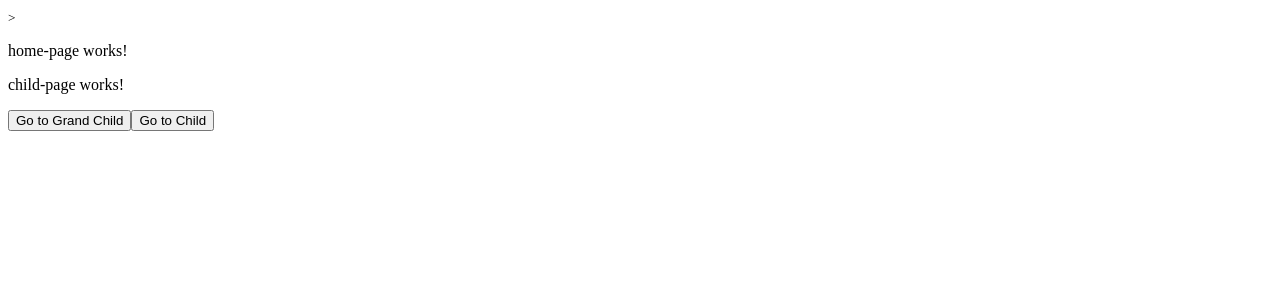
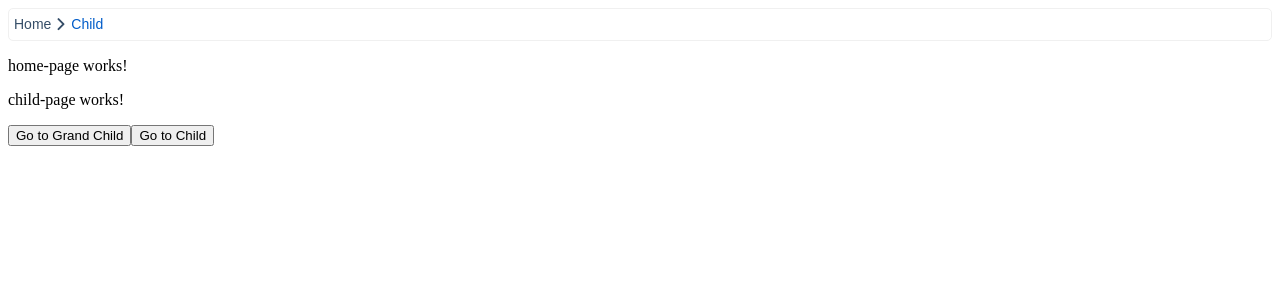
Before and after one commit to tahseentajmal/ng-breadCrumb, an Angular app: page / in a window 1280 px wide. Both pictures are taken after a click on the button "Go to Child". Shown: the top 300 px of the page. Built offline with nearby package versions, Linux system fonts and the light colour scheme.

Commit message:
Bread Crumb component and functionality (prototyping)

```diff
--- a/package.json
+++ b/package.json
@@ -18,6 +18,7 @@
     "@angular/platform-browser": "^16.1.0",
     "@angular/platform-browser-dynamic": "^16.1.0",
     "@angular/router": "^16.1.0",
+    "@coreui/angular": "^4.5.10",
     "rxjs": "~7.8.0",
     "tslib": "^2.3.0",
     "zone.js": "~0.13.0"
--- a/src/app/app-routing.module.ts
+++ b/src/app/app-routing.module.ts
@@ -19,12 +19,12 @@ const routes: Routes = [
           {
             path: "grand-child",
             component: GrandChildPageComponent,
-            data:{breadCrumb:"Grand-Child"},
+            data:{breadCrumb:"Grand Child"},
             children: [
               {
                 path: "great-grand-child",
                 component: GreatGrandChildPageComponent,
-                data:{breadCrumb:"Great-Grand-Child"},
+                data:{breadCrumb:"Great Grand Child"},
               }
             ]
           }
--- a/src/app/bread-crumbs/bread-crumbs.component.html
+++ b/src/app/bread-crumbs/bread-crumbs.component.html
@@ -1,11 +1,21 @@
+<div style="border: 1px solid rgb(240, 240, 240); border-radius: 5px;padding: 5px;width: auto;">
+  <span style="display: inline-flex;align-items: flex-start;height: 21px;"
+    *ngFor="let breadcrumb of breadcrumbs; let last = last,index as i">
+    <a style="
+        font-family: Arial;
+        font-size: 14px;
+        font-style: normal;
+        font-weight: 400;
+        line-height: 21px;
+        align-items: center;text-decoration: none;gap: 6px;" [routerLink]="breadcrumb.url">
+        <span *ngIf="last" style="color: #005CC9;font-weight: 500;">{{this.breadcrumbs[i].label.breadCrumb}}</span>
+        <span *ngIf="!last" style="color:#364E68;">{{this.breadcrumbs[i].label.breadCrumb}}</span>
 
-<div>
-    <span *ngFor="let breadcrumb of breadcrumbs; let last = last">
-      <small>
-        <a [routerLink]="breadcrumb.url">{{ breadcrumb.label }}</a></small
-      >
-      <span *ngIf="!last"
-        ><small> {{ deliminator }} </small></span
-      >
-    </span>
-  </div>
+    </a>
+    <span *ngIf="!last" style="color: #364E68;"> <svg xmlns="http://www.w3.org/2000/svg" width="20" height="21"
+        viewBox="0 0 20 21" fill="none">
+        <path d="M7.5 15.1562L12.5 10.1562L7.5 5.15625" stroke="#364E68" stroke-width="2" stroke-linecap="round"
+          stroke-linejoin="round" />
+      </svg> </span>
+  </span>
+</div>
--- a/src/app/bread-crumbs/bread-crumbs.component.ts
+++ b/src/app/bread-crumbs/bread-crumbs.component.ts
@@ -9,17 +9,18 @@ import { Input } from "@angular/core";
   styleUrls: ["./bread-crumbs.component.css"]
 })
 export class BreadCrumbsComponent implements OnInit {
+
   @Input()
   public deliminator: string = ">";
 
-  breadcrumbs: Array<{ label: string; url: string }>;
+  breadcrumbs: Array<{ label: any; url: string }>;
 
   constructor(private router: Router, private activatedRoute: ActivatedRoute) {}
 
   ngOnInit() {
     this.router.events
       .pipe(filter(event => event instanceof NavigationEnd))
-      .subscribe(event => {
+      .subscribe(() => {
         this.breadcrumbs = [];
         let currentRoute = this.activatedRoute.root,
           url = "";
@@ -29,14 +30,12 @@ export class BreadCrumbsComponent implements OnInit {
           childrenRoutes.forEach(route => {
             if (route.outlet === "primary") {
               const routeSnapshot = route.snapshot;
-
-              url +=
-                "/" + routeSnapshot.url.map(segment => segment.path).join("/");
+              url += "/" + routeSnapshot.url.map(segment => segment.path).join("/");
               this.breadcrumbs.push({
-                label: route.snapshot.data.breadcrumb,
+                label: route.snapshot.data,
                 url: url
               });
-
+              console.log(this.breadcrumbs[0].label.breadCrumb);
               currentRoute = route;
             }
           });
```
Also changed, not shown: 1 other file (tests, documents, lock files or other folders).
